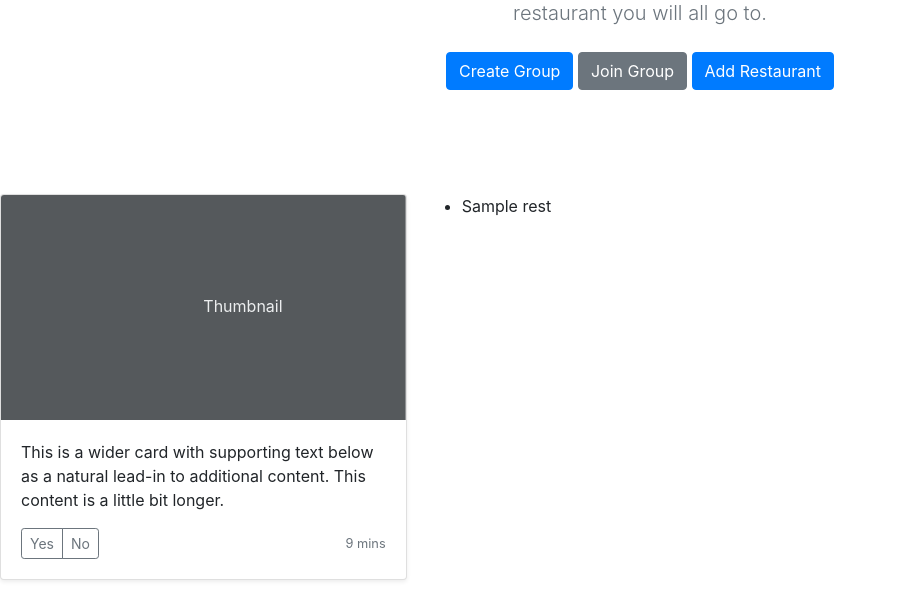
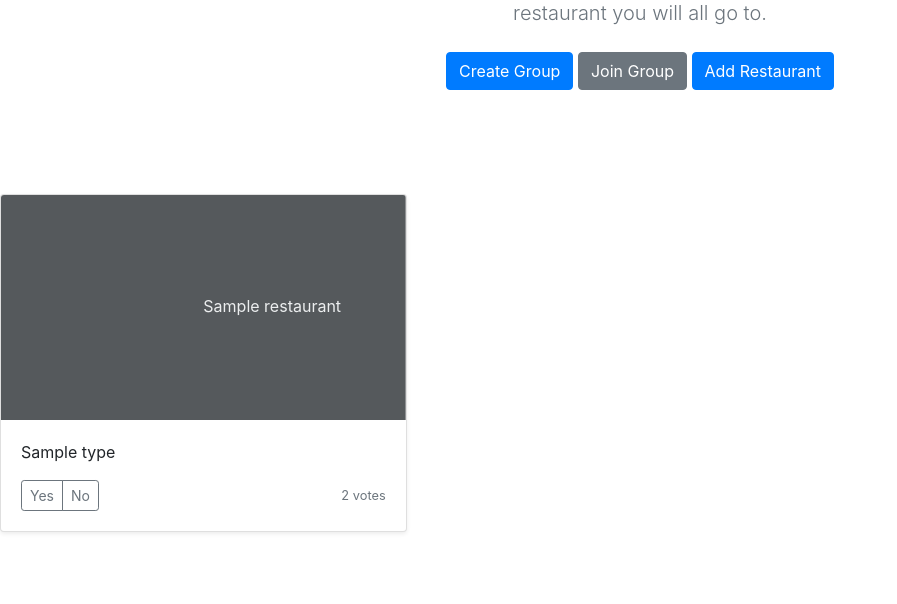
Before and after one commit to fibeep/Eat-out, a Flask app: page / in a window 1280 px wide. Shown: the part 330-934 px from the top of the page, without its empty margins (0-897 px from the left). After the commit the page ends 863 px from the top, so only its background shows below. Run offline with Flask 2, Linux system fonts and the light colour scheme; a database or web service that is not in the repository returns one stand-in record (values such as "Sample title"); some libraries are stand-ins or nearby versions.

Commit message:
updated code

```diff
--- a/app.py
+++ b/app.py
@@ -12,13 +12,12 @@ app = Flask(__name__)
 
 app.config["MONGO_URI"] = "mongodb://localhost:27017/eat-out-database"
 mongo = PyMongo(app)
-
+my_db = mongo.db
 @app.route('/')
 def rest_list():
     """Displays the homepage."""
 
-    rest_data = mongo.db.rest.find({})
-    print(rest_data)
+    rest_data = my_db.restaurants.find({})
 
     context = {
         'restaurants' : rest_data
@@ -35,7 +34,7 @@ def create_rest():
             'type' : request.form.get('type')
         }
 
-        insert_result = mongo.db.restaurants.insert_one(new_rest)
+        insert_result = my_db.restaurants.insert_one(new_rest)
 
         return redirect(url_for('detail', rest_id=insert_result.inserted_id))
     else:
@@ -44,7 +43,7 @@ def create_rest():
 @app.route('/restaurant/<rest_id>')
 def detail(rest_id):
 
-    rest_to_show = mongo.db.restaurants.find_one({'_id' : ObjectId(rest_id)})
+    rest_to_show = my_db.restaurants.find_one({'_id' : ObjectId(rest_id)})
 
     restaurant = {
         'name': rest_to_show['name'],
@@ -52,7 +51,7 @@ def detail(rest_id):
         'id' : str(rest_to_show['_id'])
     }
 
-    opinions = mongo.db.opinions.find({'rest_id' : rest_id})
+    opinions = my_db.opinions.find({'rest_id' : rest_id})
     rest_opinions = []
     for opinion in opinions:
         rest_opinions.append({
@@ -75,14 +74,14 @@ def opinion(rest_id):
         'opinion' : request.form.get('opinion')
     }
 
-    mongo.db.opinions.insert_one(new_opinion)
+    my_db.opinions.insert_one(new_opinion)
 
     return redirect(url_for('detail', rest_id=rest_id))
 
 @app.route('/delete/<rest_id>', methods=['POST'])
 def delete(rest_id):
-    mongo.db.restaurants.delete_one({'_id' : ObjectId(rest_id)})
-    mongo.db.opinions.delete_many({'rest_id' : rest_id})
+    my_db.restaurants.delete_one({'_id' : ObjectId(rest_id)})
+    my_db.opinions.delete_many({'rest_id' : rest_id})
     return redirect(url_for('rest_list'))
 # @app.route('/create_group', methods=['GET', 'POST'])
 # def create_group():
--- a/templates/rest_list.html
+++ b/templates/rest_list.html
@@ -19,37 +19,29 @@
 
 
     <div class="row">
-
+        {% for restaurant in restaurants %}
             <div class="col-md-4">
                 <div class="card mb-4 shadow-sm">
                     <svg class="bd-placeholder-img card-img-top" width="100%" height="225" xmlns="http://www.w3.org/2000/svg"
                         preserveAspectRatio="xMidYMid slice" focusable="false" role="img" aria-label="Placeholder: Thumbnail">
                         <title>Placeholder</title>
                         <rect width="100%" height="100%" fill="#55595c" /><text x="50%" y="50%" fill="#eceeef"
-                        dy=".3em">Thumbnail</text>
+                            dy=".3em">{{restaurant.name}}</text>
                     </svg>
                     <div class="card-body">
-                    <p class="card-text">This is a wider card with supporting text below as a natural lead-in to additional
-                        content. This content is a little bit longer.</p>
+                        <p class="card-text">{{restaurant.type}}</p>
                         <div class="d-flex justify-content-between align-items-center">
                             <div class="btn-group">
                                 <button type="button" class="btn btn-sm btn-outline-secondary">Yes</button>
                                 <button type="button" class="btn btn-sm btn-outline-secondary">No</button>
                             </div>
-                        <small class="text-muted">9 mins</small>
+                            <small id="votes" class="text-muted">2 votes</small>
                         </div>
                     </div>
                 </div>
             </div>
+        {% endfor %}
 
-
-
-
-        <ul>
-        {% for restaurant in restaurants %}
-            <li>{{restaurant}}</li>
-        {% endfor %}
-        </ul>
     </div>
 </main>
 {% endblock content %}
```
Lines whose indentation alone changed are shown as unchanged.
